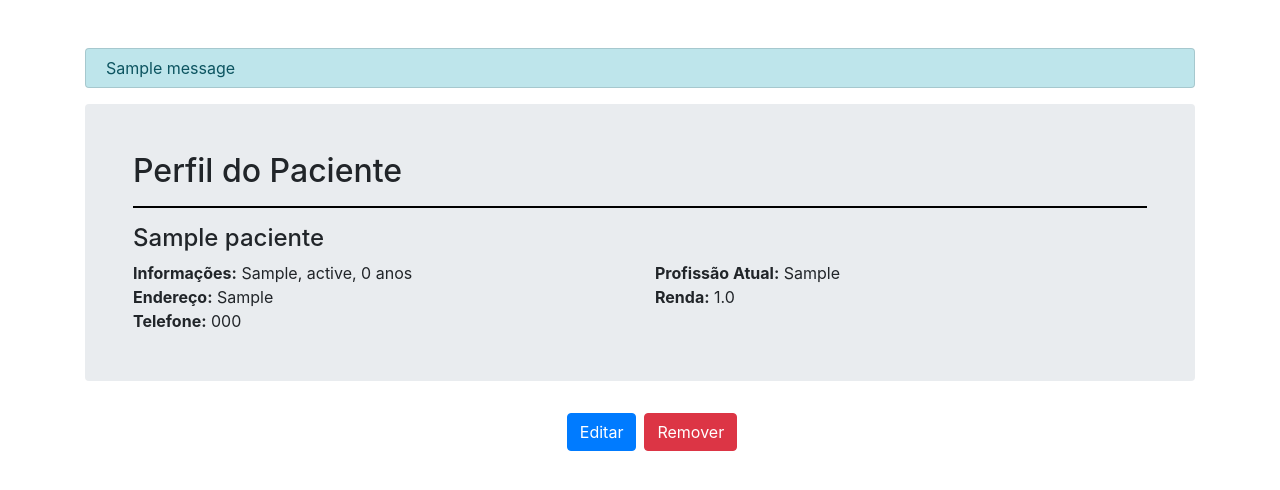
After one commit to BrenoFroes/prontuarioeletronico-2021, a Django app: page /gerenciamento/paciente/1 in a window 1280 px wide. The commit adds this page. Shown: the top 490 px of the page. Run offline with Django 3.2, Linux system fonts and the light colour scheme; tables that the repository leaves empty hold one stand-in row (values such as "Sample post"); one stand-in notice (Sample message) is shown; some libraries are stand-ins or nearby versions.

Commit message:
criando perfil do paciente e edição dos forms

```diff
--- a/gerenciamento/forms.py
+++ b/gerenciamento/forms.py
@@ -1,10 +1,6 @@
 from django import forms
 from .models import Paciente, Medico, Pessoa
 from datetime import datetime
-
-
-class DateInput(forms.DateInput):
-    input_type = 'date'
 
 
 class FormPessoa(forms.ModelForm):
--- a/gerenciamento/models.py
+++ b/gerenciamento/models.py
@@ -24,6 +24,7 @@ class Pessoa(models.Model):
                 idade -= 1
             return idade
 
+
 class Paciente(Pessoa):
     cep = models.CharField(max_length=55)
     endereco = models.CharField(max_length=100)
--- /dev/null
+++ b/gerenciamento/templates/pacientePerfil.html
@@ -0,0 +1,51 @@
+{% extends "base.html" %}
+{% block titulo %}
+    Perfil do Paciente
+{% endblock %}
+{% block conteudo %}
+    <br>
+    {% if messages %}
+        <div class="row mb-3">
+            <div class="col-lg-12">
+                {% for message in messages %}
+                    <ul class="list-group rounded {{ message.tags }}">
+                        <li style="padding-top: 7px; padding-bottom: 7px;" class="list-group-item list-group-item-info">
+                            {{ message }}
+                        </li>
+                    </ul>
+                {% endfor %}
+            </div>
+        </div>
+    {% endif %}
+    <div class="jumbotron mt-2 p-3 p-md-5 rounded bg-gray">
+        <h2>Perfil do Paciente</h2>
+        <hr style=" border: 1px solid black">
+        <div class="row">
+            <div class="col-md-12">
+                <h4>{{ paciente.nome }}</h4>
+            </div>
+            <div class="col-md-6">
+                <p class="m-0 p-0"><b>Informações:</b> {{ paciente.nacionalidade }},  {{ paciente.estadoCivil }}, {{ paciente.idade }} anos</p>
+                <p class="m-0 p-0"><b>Endereço:</b> {{ paciente.endereco }}</p>
+                <p class="m-0 p-0"><b>Telefone:</b> {{ paciente.tel }}</p>
+            </div>
+            <div class="col-md-6">
+                <p class="m-0 p-0"><b>Profissão Atual:</b> {{ paciente.profissaoAtual }}</p>
+                <p class="m-0 p-0"><b>Renda:</b> {{ paciente.renda }}</p>
+            </div>
+        </div>
+    </div>
+     <div class="row justify-content-center">
+        <form action="{% url 'gerenciamento:edita_paciente' paciente.id %}">
+            <div class="form-group">
+                <button type="submit" class="btn btn-primary mr-2">Editar</button>
+            </div>
+        </form>
+
+        <form action="{% url 'gerenciamento:remove_paciente' paciente.id %}">
+            <div class="form-group">
+                <button type="submit" class="btn btn-danger mr-n4">Remover</button>
+            </div>
+        </form>
+     </div>
+{% endblock %}
--- a/gerenciamento/urls.py
+++ b/gerenciamento/urls.py
@@ -7,4 +7,7 @@ app_name = "gerenciamento"
 urlpatterns = [
     path('cadastro-paciente', views.cadastra_paciente, name='cadastra_paciente'),
     path('cadastro-medico', views.cadastra_medico, name='cadastra_medico'),
+    path('paciente/<int:id>', views.exibe_paciente, name='exibe_paciente'),
+    path('paciente/edit/<int:id>', views.edita_paciente, name='edita_paciente'),
+    path('paciente/delete/<int:id>', views.remove_paciente, name='remove_paciente'),
 ]
--- a/gerenciamento/views.py
+++ b/gerenciamento/views.py
@@ -1,5 +1,7 @@
-from django.shortcuts import render, redirect
+from django.shortcuts import render, redirect, get_object_or_404
+from django.contrib import messages
 from .forms import FormMedico, FormPaciente
+from .models import Paciente
 
 
 def cadastra_medico(request):
@@ -18,5 +20,36 @@ def cadastra_paciente(request):
         form = FormPaciente(request.POST)
         if form.is_valid():
             form.save()
+            messages.add_message(request, messages.INFO, 'Paciente cadastrado com sucesso.')
             return redirect('prontuarios:home')
-    return render(request, 'FormPaciente.html', {'form': form})
+    return render(request, 'FormPaciente.html', {'form': form, 'acao': 'inclusao'})
+
+
+def exibe_paciente(request, id):
+    if request.method == "GET":
+        paciente = get_object_or_404(Paciente, pk=id)
+        return render(request, 'pacientePerfil.html', {'paciente': paciente})
+
+
+def edita_paciente(request, id):
+    if request.method == "GET":
+        paciente = get_object_or_404(Paciente, pk=id)
+        form = FormPaciente(instance=paciente)
+        return render(request, 'formPaciente.html', {'form': form, 'acao': 'alteracao'})
+
+    if request.method == "POST":
+        paciente = get_object_or_404(Paciente, pk=id)
+        form = FormPaciente(request.POST, instance=paciente)
+        if form.is_valid():
+            form.save()
+            messages.add_message(request, messages.INFO, 'Paciente alterado com sucesso.')
+            return redirect('prontuarios:home')
+        else:
+            return render(request, 'FormPaciente.html', {'form': form, 'acao': 'alteracao'})
+
+
+def remove_paciente(request, id):
+    paciente = get_object_or_404(Paciente, pk=id)
+    paciente.delete()
+    messages.add_message(request, messages.INFO, 'Paciente removido com sucesso.')
+    return redirect('prontuarios:home')
--- a/prontuarioGeriatria/urls.py
+++ b/prontuarioGeriatria/urls.py
@@ -5,8 +5,7 @@ app_name = "prontuarioGeriatria"
 
 urlpatterns = [
     path('consulta', views.cria_consulta, name='consulta'),
-    path('prontuario', views.cria_prontuario, name='prontuario'),
-    path('observacoes/<int:pk>', views.cria_observacoes, name='observacoes'),
-    path('hipoteses/<int:pk>', views.cria_hipoteses, name='hipoteses'),
-    path('prescricoes/<int:pk>', views.cria_prescricoes, name='prescricoes'),
+    path('observacoes/<int:prontuario_id>/<int:paciente_id>', views.cria_observacoes, name='observacoes'),
+    path('hipoteses/<int:prontuario_id>/<int:paciente_id>', views.cria_hipoteses, name='hipoteses'),
+    path('prescricoes/<int:prontuario_id>/<int:paciente_id>', views.cria_prescricoes, name='prescricoes'),
 ]
--- a/prontuarios/urls.py
+++ b/prontuarios/urls.py
@@ -5,5 +5,5 @@ app_name = "prontuarios"
 
 urlpatterns = [
     path('', home, name='home'),
-    path('pacientes/', pesquisa_pacientes, name='exibe_pacientes'),
+    path('pacientes/', pesquisa_pacientes, name='pesquisa_pacientes'),
 ]
--- a/prontuarios/views.py
+++ b/prontuarios/views.py
@@ -18,4 +18,5 @@ def pesquisa_pacientes(request):
 
 
 def home(request):
-    return render(request, 'home.html')
+    paciente = Paciente.objects.get(id=2)
+    return render(request, 'home.html', {'paciente': paciente})
--- a/templates/base.html
+++ b/templates/base.html
@@ -6,7 +6,31 @@
     <link rel="stylesheet" href="https://stackpath.bootstrapcdn.com/bootstrap/4.4.1/css/bootstrap.min.css" integrity="sha384-Vkoo8x4CGsO3+Hhxv8T/Q5PaXtkKtu6ug5TOeNV6gBiFeWPGFN9MuhOf23Q9Ifjh" crossorigin="anonymous">
 </head>
 <body>
-    <div class="container">
+    <div class="container my-4">
+        {% if pacienteResumo %}
+            <div class="jumbotron mt-2 p-3 p-md-5 rounded bg-gray">
+                <h2>Resumo</h2>
+                <hr style=" border: 1px solid black">
+                <div class="row">
+                    <div class="col-md-12">
+                        <h4>{{ pacienteResumo.nome }}</h4>
+                    </div>
+                    <div class="col-md-6">
+                        <p class="m-0 p-0"><b>Idade:</b> {{ pacienteResumo.idade }} anos</p>
+                        <p class="m-0 p-0"><b>Telefone:</b> {{ pacienteResumo.tel }}</p>
+                    </div>
+                    <div class="col-md-6">
+                        <div class="row justify-content-center">
+                            <form action ="{% url 'gerenciamento:exibe_paciente' pacienteResumo.id %}">
+                                <div class="form-group mb-1">
+                                    <button class="btn btn-primary btn-lg">Visualizar Paciente</button>
+                                </div>
+                            </form>
+                        </div>
+                    </div>
+                </div>
+            </div>
+        {% endif %}
         {% block conteudo %}
 
         {% endblock %}
```
Also changed, not shown: gerenciamento/templates/formPaciente.html (+9 -1 lines), prontuarioGeriatria/templates/hipoteses.html (+18 -4 lines), prontuarioGeriatria/templates/historicoConsultas.html (added, +7 -0 lines), prontuarioGeriatria/templates/observacoes.html (+11 -4 lines), prontuarioGeriatria/templates/prescricoes.html (+18 -4 lines), prontuarioGeriatria/templates/prontuario.html (deleted, +0 -14 lines), prontuarioGeriatria/views.py (+63 -26 lines), prontuarios/templates/home.html (+15 -2 lines).
